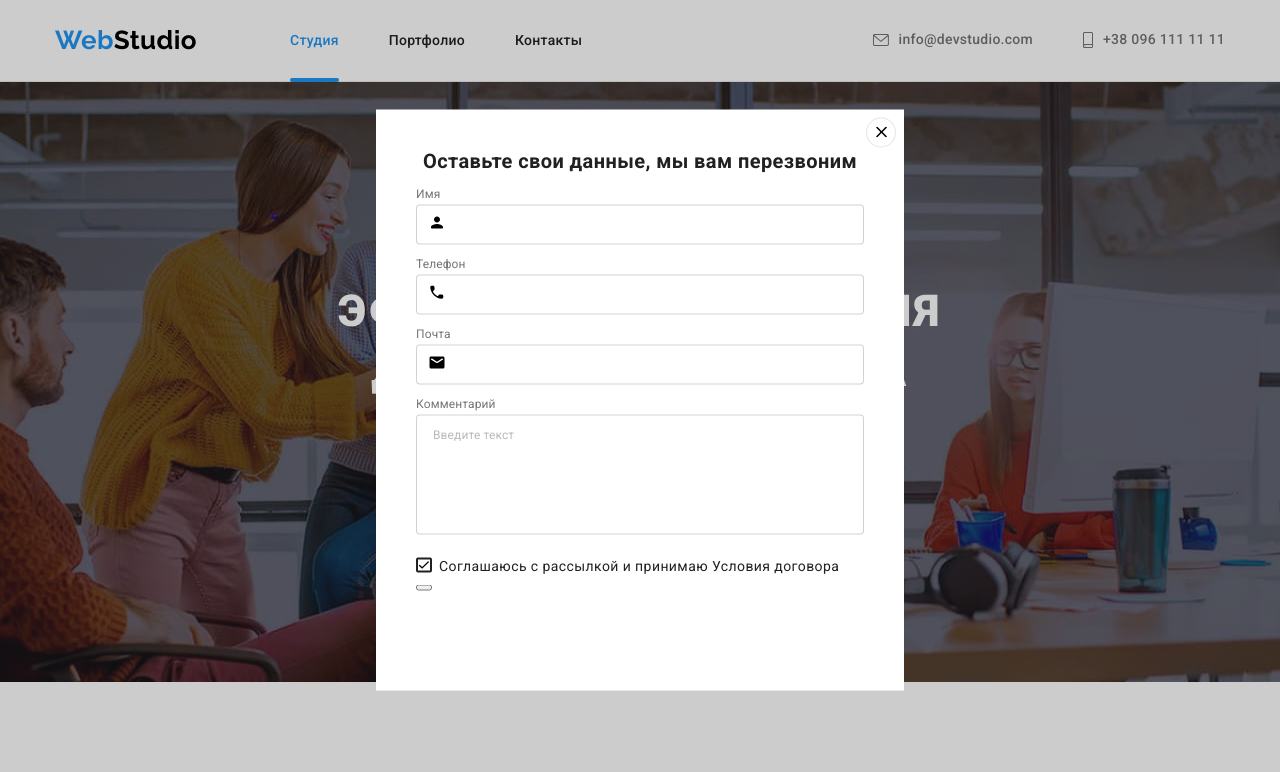
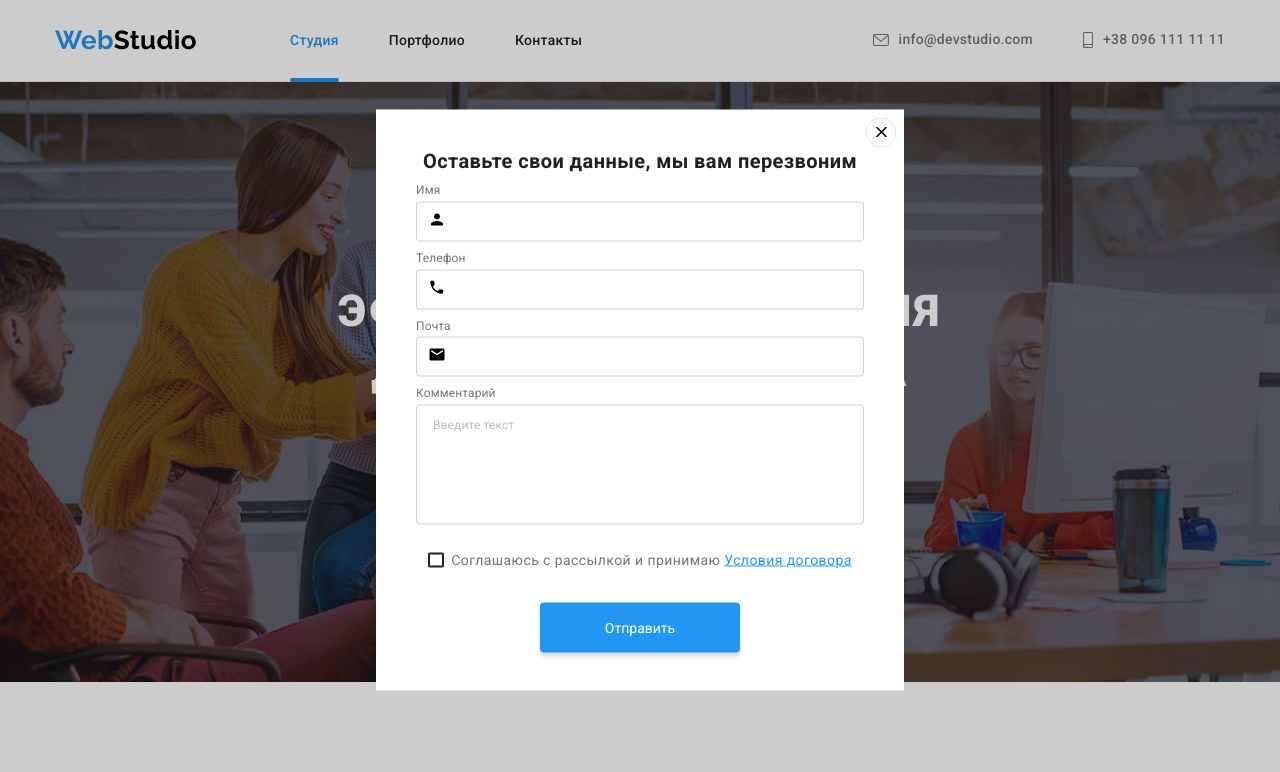
Before and after one commit to HavrikS/goit-markup-hw-06, a plain HTML site: page index.html in a window 1280 px wide. Shown: the top 772 px of the page. Drawn offline with nearby package versions, Linux system fonts and the light colour scheme.

Commit message:
Добавляет кнопку в модалку

```diff
--- a/css/styles.css
+++ b/css/styles.css
@@ -703,7 +703,7 @@ body {
 .modal-title {
   font-weight: 700;
   font-size: 20px;
-  line-height: 1.15;
+  line-height: 1.1;
   color: var(--primary-text-color);
   text-align: center;
   margin-bottom: 12px;
@@ -718,7 +718,9 @@ body {
 }
 
 .form-field {
+  font-size: 12px;
   margin-bottom: 10px;
+  box-sizing: border-box;
 }
 
 .form-input {
@@ -763,7 +765,6 @@ body {
   width: 100%;
   height: 120px;
   margin-top: 4px;
-  margin-bottom: 20px;
   padding: 12px 16px;
   border: 1px solid rgba(33, 33, 33, 0.2);
   box-sizing: border-box;
@@ -789,6 +790,9 @@ body {
 
 .check-form {
   display: flex;
+  align-items: center;
+  line-height: 1.7;
+  color: var(--text-color);
 }
 
 .check-form span {
@@ -800,6 +804,60 @@ body {
   justify-content: center;
   align-items: center;
   margin-right: 7px;
+  transition-property: background-color, border;
+  transition-duration: var(--primary-transition-duration);
+  transition-timing-function: var(--primary-transition-timing-function);
+}
+
+.text-field {
+  font-size: 12px;
+  margin-bottom: 20px;
+}
+
+.terms-field {
+  display: flex;
+  flex-direction: column;
+  align-items: center;
+}
+
+.terms-link {
+  color: var(--accent-color);
+  margin-left: 4px;
+}
+
+.check-icon {
+  fill: transparent;
+  transition-property: fill;
+  transition-duration: var(--primary-transition-duration);
+  transition-timing-function: var(--primary-transition-timing-function);
+}
+
+.terms-input:checked + .check-form span {
+  border: none;
+  background-color: var(--accent-color);
+}
+
+.terms-input:checked + .check-form .check-icon {
+  fill: var(--primary-white-color);
+}
+
+.form-button {
+  width: 200px;
+  height: 50px;
+  margin-top: 30px;
+  color: var(--primary-white-color);
+  background: var(--accent-color);
+  box-shadow: 0px 4px 4px rgba(0, 0, 0, 0.15);
+  border-radius: 4px;
+  border: none;
+  transition-property: background-color;
+  transition-duration: var(--primary-transition-duration);
+  transition-timing-function: var(--primary-transition-timing-function);
+}
+
+.form-button:focus,
+.form-button:hover {
+  background-color: var(--second-accent-color);
 }
 
 .modal-button {
--- a/index.html
+++ b/index.html
@@ -400,8 +400,10 @@
                         </svg>
                     </div>
                 </div>
-                    <label for="user-coment" class="user-coments">Комментарий</label>
+                    <div class="text-field">
+                        <label for="user-coment" class="user-coments">Комментарий</label>
                         <textarea name="coment" id="user-coment" class="coments-text" placeholder="Введите текст"></textarea>
+                    </div>
                 <div class="terms-field">
                     <input type="checkbox" name="agreement-terms" class="terms-input visually-hidden" id="input-terms">
                     <label for="input-terms" class="check-form">
@@ -409,9 +411,9 @@
                             <svg class="check-icon" width="16px" height="15px">
                                 <use href="./images/icons.svg#icon-galochka"></use>
                             </svg>
-                        </span>Соглашаюсь с рассылкой и принимаю Условия договора</label>
+                        </span>Соглашаюсь с рассылкой и принимаю<a href="" class="terms-link">Условия договора</a></label>
+                        <button type="submit" class="form-button">Отправить</button>
                 </div>
-                <button type="submit"></button>
             </form>
             <button type="button" class="modal-button" data-modal-close>
                 <svg class="modal-button-x">
```
